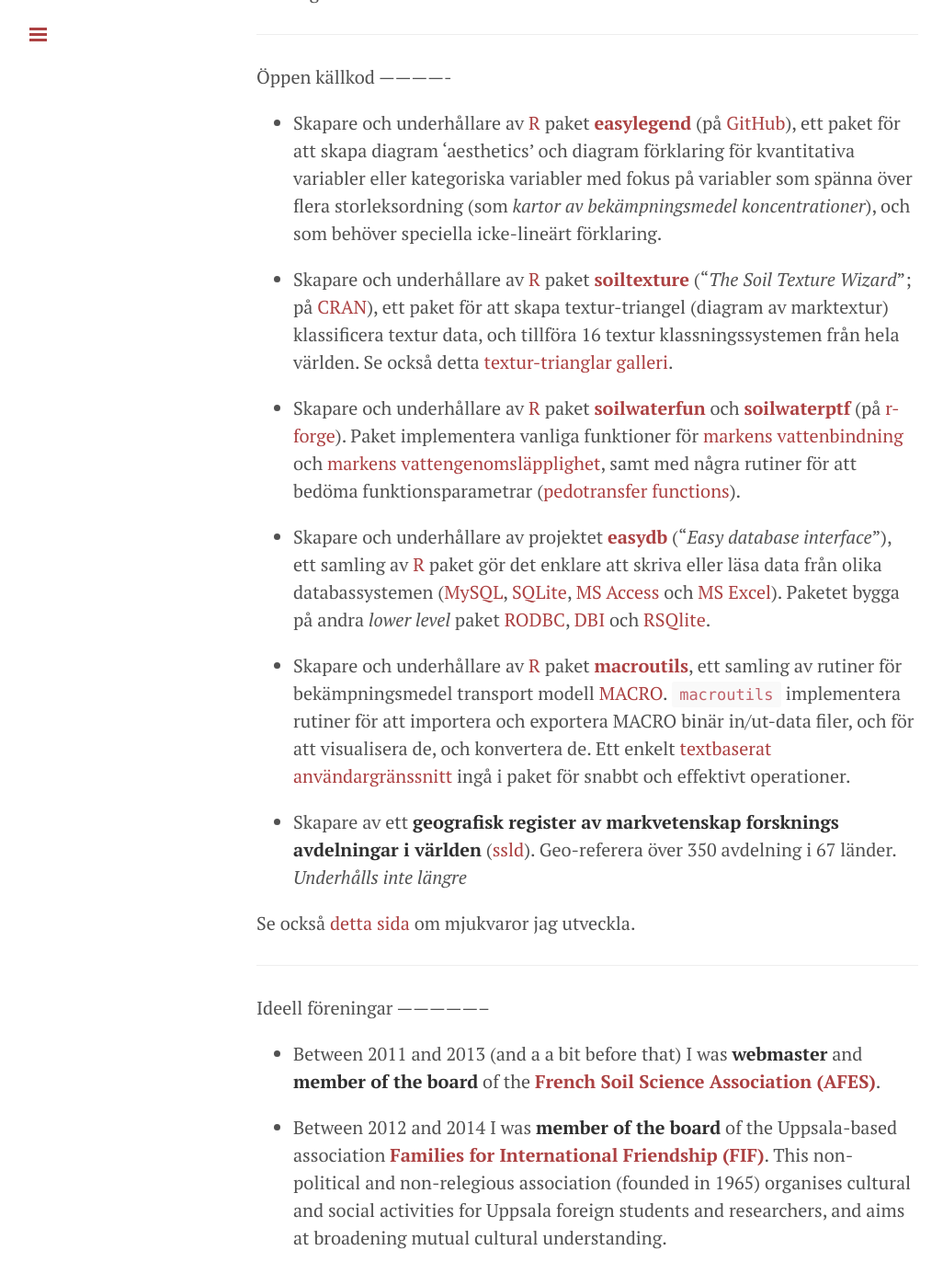
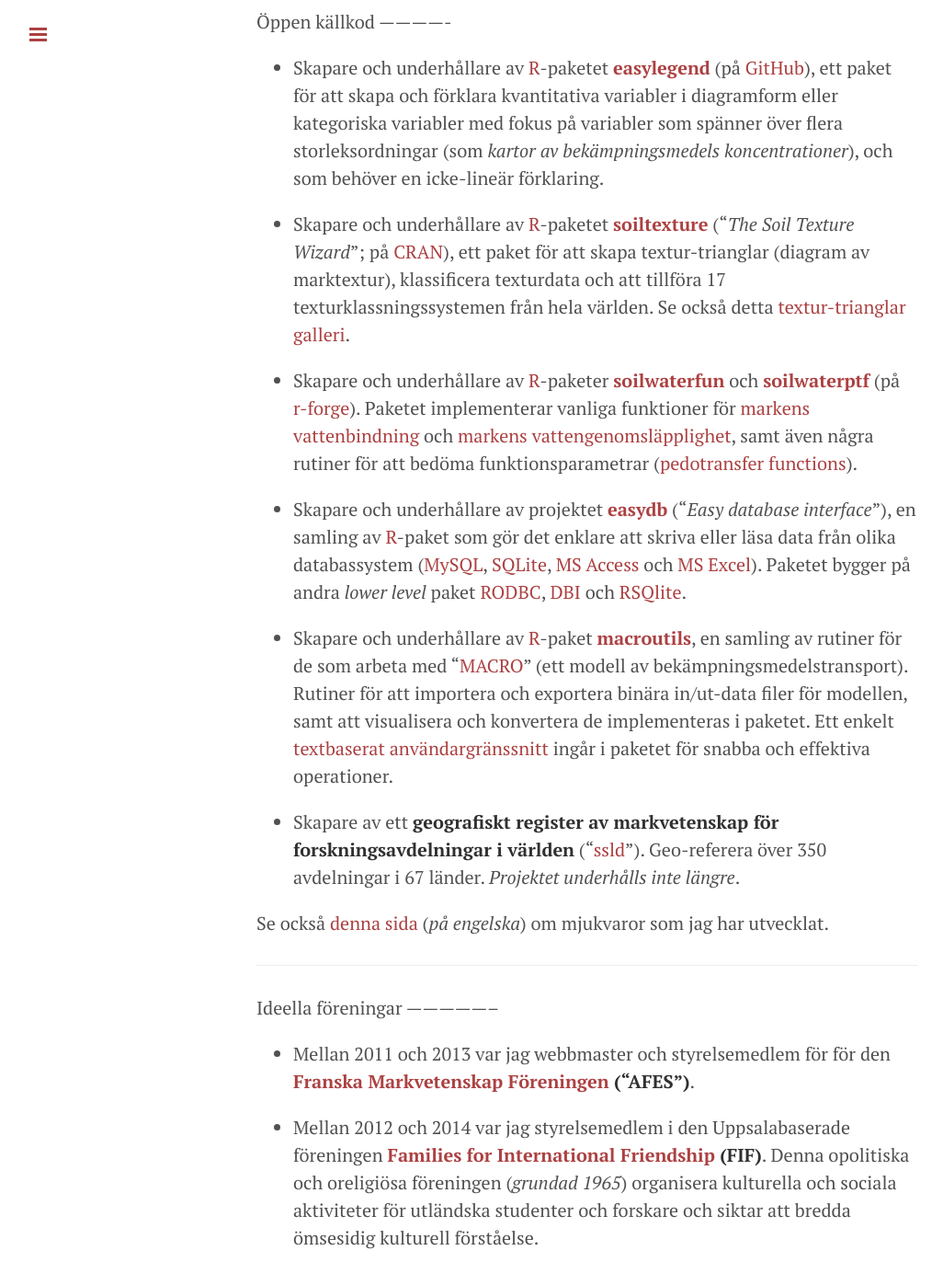
Before and after one commit to julienmoeys/julienmoeys.github.io, a Jekyll site: the page built from sv/CV.md, in a window 1280 px wide and 1400 px high, scrolled down 5239 px. Shown: the top 1397 px of the window at 92% size, without its empty margins (1-1027 px from the left). Built offline with Jekyll 4.4.1, drawn with Linux system fonts in a browser that asks for light colours; Markdown is read by kramdown in place of the engine named in the settings; some of the changed text lies outside the part shown.

Commit message:
spell check (Swedish version)

```diff
--- a/_config.yml
+++ b/_config.yml
@@ -10,7 +10,7 @@
 
 # Setup
 title:               Julien Moeys
-tagline:             'Soil scientist | R programmer | Data analyst'
+tagline:             '&middot Soil scientist &middot R programmer &middot Data analyst'
 description:         'Julien Moeys homepage'
 url:                 http://julienmoeys.info/
 baseurl:             /
--- a/sv/CV.md
+++ b/sv/CV.md
@@ -5,7 +5,7 @@
 weight    : 2.1
 ---
 
-Sidinnehall:
+Sidinnehåll:
 [Kontakt](#kontakt) &middot;
 [Utbildning](#utbildning) &middot;
 [Kompetensområden](#kompetensomraden) &middot;
@@ -16,7 +16,7 @@
 [Undervisning](#undervisning) &middot;
 [Informatik](#informatik) &middot;
 [Öppen källkod](#oppenkallkod) &middot;
-[Ideell föreningar](#ideellforeningar)
+[Ideella föreningar](#ideelleforeningar)
 
 
 
@@ -25,7 +25,7 @@
 
 Se [hemsidan](/sv/).
 
-![Time series of pesticide losses at the landscape scale]({{ site.url }}/assets/img/timeSeries_IPU_SW_avg-s.jpg "Time series of pesticide losses at the landscape scale")
+![Modellerad tidserie av bekämpningsmedel förluster på regionalskala]({{ site.url }}/assets/img/timeSeries_IPU_SW_avg-s.jpg "Modellerad tidserie av bekämpningsmedel förluster på regionalskala")
 
 
 
@@ -70,37 +70,37 @@
 Yrkeserfarenhet    <a id="yrkeserfarenhet"></a>
 ---------------
 
-*   _01/2011 - Idag_: **Forskningsingenjör på [SLU][]** (Uppsala),
+*   _01/2011 - Idag_: **Forskningsingenjör** på [SLU][] (Uppsala),
     [Institutionen för mark och miljö][sluMark], samt
     [KompetensCentrum för Kemiska Bekämpningsmedel (CKB)][CKB].
-    **Utveckling av ett regionalskala riskbedömningsverktyg**
+    **Utveckling av ett riskbedömningsverktyg på regionalskala**
     ([MACRO-SE][]) och **geografisk dataset för modellering av**
-    **bekämpningsmedel förlustrisker**.
+    **diffusa förluster av bekämpningsmedel**.
     Med Pr. [Nick Jarvis][NickJarvis].
 
 *   Biträdande ansvarig för [verksamhetsområdet][verksamhetsgrupp]
     "riskbedömningsverktyg" på
     [KompetensCentrum för Kemiska Bekämpningsmedel (CKB)][CKB].
 
-*   _01/2009 - 01/2011_: **Postdoktor på [SLU][]** (Uppsala),
+*   _01/2009 - 01/2011_: **Postdoktor** på [SLU][] (Uppsala),
     [Institutionen för mark och miljö][sluMark], samt
     [KompetensCentrum för Kemiska Bekämpningsmedel (CKB)][CKB].
-    Utveckling av ett regionalskala riskbedömningsverktyg
-    ([MACRO-SE][]) för modellering av bekämpningsmedel
-    förlustrisker. Med Pr. [Nick Jarvis][NickJarvis].
+    Utveckling av ett riskbedömningsverktyg ([MACRO-SE][]) på
+    regionalskala modellering av diffusa förluster av
+    bekämpningsmedel. Med Pr. [Nick Jarvis][NickJarvis].
 
-*   _01/2008 - 01/2009_: **Postdoktor på [SLU][]** (Uppsala),
-    [Institutionen för mark och miljö][sluMark], Biogeofysik och
-    vattenvård avdelning. [FOOTPRINT][] EU FP6 projekt. Validering
-    av ett set av parameter bedömningsrutiner
-    ([pedotransfer functions][PTF]) för modellering av vattenflöde
-    och ämnestransport i marken. Med Pr. [Nick Jarvis][NickJarvis].
+*   _01/2008 - 01/2009_: **Postdoktor** på [SLU][] (Uppsala),
+    [Institutionen för mark och miljö][sluMark]. [FOOTPRINT][]
+    EU FP6 projekt. Validering av ett set av parametrar av
+    bedömningsrutiner ([pedotransfer functions][PTF]) för modellering
+    av vattenflöde och ämnestransport i marken. Med Pr.
+    [Nick Jarvis][NickJarvis].
 
-*   _09/2003 - 12/2007_: **Doktorant** på [AgroParisTech][]
-    ([Grignon][ThivervalGrignon], France),
+*   _09/2003 - 12/2007_: **Doktorand** på [AgroParisTech][]
+    ([Grignon][ThivervalGrignon], Frankrike),
     [Institutionen för miljö och grödor (EGC)][EGC] ([INRA][] och
     [AgroParisTech][]). "_Spatial variability and agro-pedological_
-    _determinisms of an herbicide fate in the surface horizon : an_
+    _determinisms of an herbicide fate in the surface horizon: an_
     _application to isoproturon in an agricultural catchment of the_
     _Beauce chartraine region, France_" (på franska).
 
@@ -111,9 +111,10 @@
 -----
 
 *   **Franska**: modersmål.
-*   **Engelska**: flytande. Avancerad språkfärdighet, inklusiv för
-    vetenskapliga arbetsuppgifter (cirka ett [C2 nivå][CEFR]).
-*   **Svenska**: effektiva men begränsad språkfärdighet (cirka ett
+*   **Engelska**: flytande. Avancerad språkfärdighet, inklusive
+    kunskaper för vetenskapliga arbetsuppgifter (cirka en
+    [C2 nivå][CEFR]).
+*   **Svenska**: effektiv men begränsad språkfärdighet (cirka en
     [B2 nivå][CEFR]).
 *   **Tyska**: nybörjare. Folkuniversitetet kvällskurs [A1][CEFR]-2
     (2014) och kvällskurs [A2][CEFR]-1 (2015, pågående).
@@ -124,19 +125,19 @@
 Projekt   <a id="projekt"></a>
 -------
 
-*   _2003 - 2007_. **[ESHEL][]** projekt (under min doktorand arbete).
+*   _2003 - 2007_. **[ESHEL][]** projekt (under mitt doktorandarbete).
     "_Charactersing the risk of contamination of the Beauce aquifer
     by pesticides. Understanding the mechanisms of transport by
     preferential flow and risk analysis at the watershed scale_".
-    Projekt ledare: Pr. Yves Coquet ([AgroParisTech][]).
+    Projektledare: Pr. Yves Coquet ([AgroParisTech][]).
 
-*   _2008_. **[FOOTPRINT][]** (under min första postdoktor arbete),
+*   _2008_. **[FOOTPRINT][]** (under min första tjänst som postdoktor),
     ett [EU FP6][EUFP6] projekt. Utveckling av tre verktyg för
     bedömning och förvaltning av bekämpningsmedel förlustrisker.
-    Projekt ledare: [Igor Dubus][IgorDubus] ([BRGM][]).
+    Projektledare: [Igor Dubus][IgorDubus] ([BRGM][]).
 
 *   _2009 - now_. **[MACRO-SE][]**.
-    Se [Yrkeserfarenhet](#yrkeserfarenhet) ovanför.
+    Se [Yrkeserfarenhet](#yrkeserfarenhet) ovan.
 
 *   _2013 - 2016_. **[PERFORM][]**. "_Modelling approaches to evaluate
     and compare the environmental performance of innovative cropping
@@ -203,11 +204,11 @@
 Informatik    <a id="informatik"></a>
 ----------
 
-*   **[R][]** programmeringsspråk för statistik datakunskap:
+*   **[R][]** programmeringsspråk för statistiska beräkningar:
 
-    *   **Skriva och dokumentera [R paket][RPackages]** (utvecklare
-        och underhållare av mer an 20 R paket. Jag använda [roxygen2][]
-        och [inlinedocs][] dokumentationsgenerator.
+    *   **Skriva och dokumentera [R paket][RPackages]**. Utvecklare
+        och underhållare av fler än 20 R-paket. Jag använder
+        [roxygen2][] och [inlinedocs][] som dokumentationsgenerator.
 
     *   S3 and [S4][] **Objektorienterad programmering**.
 
@@ -235,16 +236,16 @@
 
 *   **Webbutveckling**: Jag har små erfarenheter i **[PHP][]**,
     **[HTML][]** och [CSS][] programmering (se mitt projekt
-    [ssld](#ssld)). Jag nu använda [Jekyll][] webbplatsgenerator.
-    Se också sektion om [Innehållshanteringssystem](#CMS)
+    [ssld](#ssld)). Jag använder nu [Jekyll][] webbplatsgenerator.
+    Se även sektionen om [Innehållshanteringssystem](#CMS)
     nedan.
 
-*   Jag har grundkunskaper om installering och underhållning av
-    ett [Linux][] ([Ubuntu][]) **webbserver** och har man kan skriva
-    små rutiner i **[bash][]** skriptspråket för att automatisera
-    arbeten (inklusiv [cron][] arbeten). Jag har underhålla ett
-    webbserver för den [Fransk Markvetenskap Föreningen][AFES] under
-    tre år. (se [nedan](#ideellforeningar)).
+*   Jag har grundkunskaper om installation och underhållning av
+    [Linux][] ([Ubuntu][]) **webbserver** och hur mindre rutiner
+    i **[bash][]** skriptspråket skrivs, ämnade att automatisera
+    arbeten (inklusive [cron][]-arbeten). Jag har varit ansvarig
+    för en webbserver för den [Franska Markvetenskap Föreningen][AFES]
+    under tre år. (se [nedan](#ideelleforeningar)).
 
 *   <a id="CMS"></a>**[Innehållshanteringssystem][CMS]** (CMS):
     Jag nu använda [Jekyll][] webbplatsgenerator (inte ett CMS
@@ -266,64 +267,64 @@
 Öppen källkod    <a id="oppenkallkod"></a>
 -------------
 
-*   Skapare och underhållare av [R][] paket **[easylegend][]**
-    (på [GitHub][]), ett paket för att skapa diagram 'aesthetics'
-    och diagram förklaring för kvantitativa variabler eller
-    kategoriska variabler med fokus på variabler som spänna över
-    flera storleksordning (som _kartor av bekämpningsmedel
-    koncentrationer_), och som behöver speciella icke-lineärt
-    förklaring.
+*   Skapare och underhållare av [R][]-paketet **[easylegend][]**
+    (på [GitHub][]), ett paket för att skapa och förklara
+    kvantitativa variabler i diagramform eller
+    kategoriska variabler med fokus på variabler som spänner över
+    flera storleksordningar (som _kartor av bekämpningsmedels
+    koncentrationer_), och som behöver en icke-lineär förklaring.
 
-*   Skapare och underhållare av [R][] paket **[soiltexture][]**
+*   Skapare och underhållare av [R][]-paketet **[soiltexture][]**
     ("_The Soil Texture Wizard_"; på [CRAN][]), ett paket för att
-    skapa textur-triangel (diagram av marktextur) klassificera textur
-    data, och tillföra 16 textur klassningssystemen från hela
-    världen. Se också detta
+    skapa textur-trianglar (diagram av marktextur), klassificera
+    texturdata och att tillföra 17 texturklassningssystemen från
+    hela världen. Se också detta
     [textur-trianglar galleri]({% post_url 2015-02-06-texture-triangle-gallery %}).
 
-*   Skapare och underhållare av [R][] paket **[soilwaterfun][]**
-    och **[soilwaterptf][]** (på [r-forge][]). Paket implementera
+*   Skapare och underhållare av [R][]-paketer **[soilwaterfun][]**
+    och **[soilwaterptf][]** (på [r-forge][]). Paketet implementerar
     vanliga funktioner för [markens vattenbindning][soilWatRet] och
-    [markens vattengenomsläpplighet][K], samt med några rutiner
+    [markens vattengenomsläpplighet][K], samt även några rutiner
     för att bedöma funktionsparametrar ([pedotransfer functions][PTF]).
 
 *   Skapare och underhållare av projektet **[easydb][]** ("_Easy_
-    _database interface_"), ett samling av [R][] paket gör det
-    enklare att skriva eller läsa data från olika databassystemen
+    _database interface_"), en samling av [R][]-paket som gör det
+    enklare att skriva eller läsa data från olika databassystem
     ([MySQL][], [SQLite][], [MS Access][MSAccess] och
-    [MS Excel][MSExcel]). Paketet bygga på andra _lower level_
+    [MS Excel][MSExcel]). Paketet bygger på andra _lower level_
     paket [RODBC][], [DBI][] och [RSQlite][].
 
-*   Skapare och underhållare av [R][] paket **[macroutils][MACRO]**,
-    ett samling av rutiner för bekämpningsmedel transport modell
-    [MACRO][]. `macroutils` implementera rutiner för att importera
-    och exportera MACRO binär in/ut-data filer, och för att
-    visualisera de, och konvertera de. Ett enkelt
-    [textbaserat användargränssnitt][textUI] ingå i paket för
-    snabbt och effektivt operationer.
+*   Skapare och underhållare av [R][]-paket **[macroutils][MACRO]**,
+    en samling av rutiner för de som arbeta med "[MACRO][]" (ett
+    modell av bekämpningsmedelstransport). Rutiner för att importera
+    och exportera binära in/ut-data filer för modellen, samt att
+    visualisera och konvertera de implementeras i paketet. Ett enkelt
+    [textbaserat användargränssnitt][textUI] ingår i paketet för
+    snabba och effektiva operationer.
 
-*   Skapare av ett **geografisk register av markvetenskap forsknings**
-    **avdelningar i världen** ([ssld][]). Geo-referera över 350
-    avdelning i 67 länder. _Underhålls inte längre_
+*   Skapare av ett **geografiskt register av markvetenskap för**
+    **forskningsavdelningar i världen** ("[ssld][]"). Geo-referera
+    över 350 avdelningar i 67 länder. _Projektet underhålls inte_
+    _längre_.
 
-Se också [detta sida](/Software/) om mjukvaror jag utveckla.
+Se också [denna sida](/Software/) (_på engelska_) om mjukvaror som
+jag har utvecklat.
 
 
 
 - - - - - - - - - - - - - - - - - - - - - - - - - - - - - - - - -
-Ideell föreningar    <a id="ideellforeningar"></a>
+Ideella föreningar    <a id="ideelleforeningar"></a>
 -----------------
 
-*   Between 2011 and 2013 (and a a bit before that) I was **webmaster**
-    and **member of the board** of the **[French Soil Science
-    Association (AFES)][AFES]**.
+*   Mellan 2011 och 2013 var jag webbmaster och styrelsemedlem för
+    för den **[Franska Markvetenskap Föreningen][AFES] ("AFES")**.
 
-*   Between 2012 and 2014 I was **member of the board** of the Uppsala-based
-    association **[Families for International Friendship
-    (FIF)][FIF]**. This non-political and non-relegious association
-    (founded in 1965) organises cultural and social activities for
-    Uppsala foreign students and researchers, and aims at broadening
-    mutual cultural understanding.
+*   Mellan 2012 och 2014 var jag styrelsemedlem i den Uppsalabaserade
+    föreningen **[Families for International Friendship][FIF]  (FIF)**.
+    Denna opolitiska och oreligiösa föreningen (_grundad 1965_)
+    organisera kulturella och sociala aktiviteter för utländska
+    studenter och forskare och siktar att bredda ömsesidig kulturell
+    förståelse.
 
 
 
```
Also changed, not shown: other parts of sv/CV.md (+27 -27 lines), sv/index.md (+4 -4 lines).
